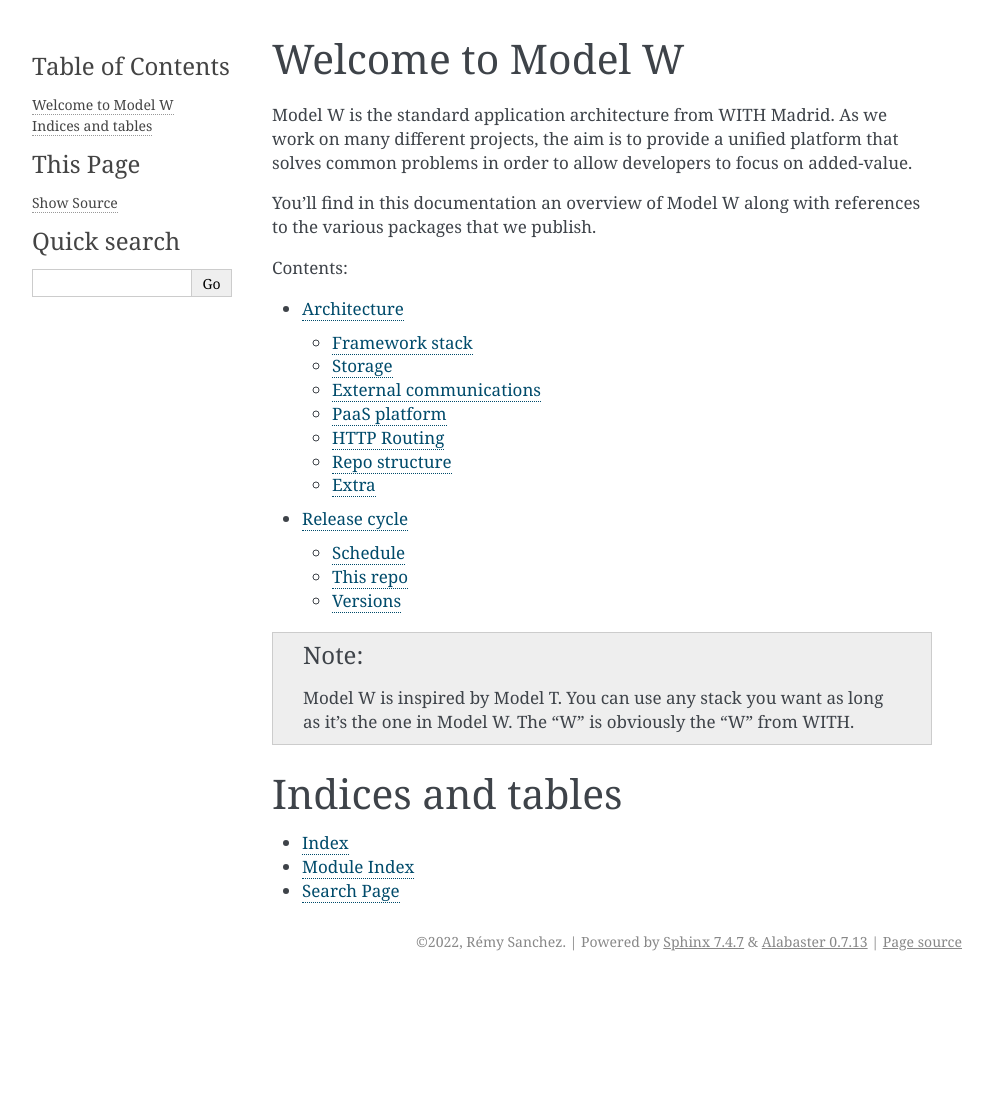
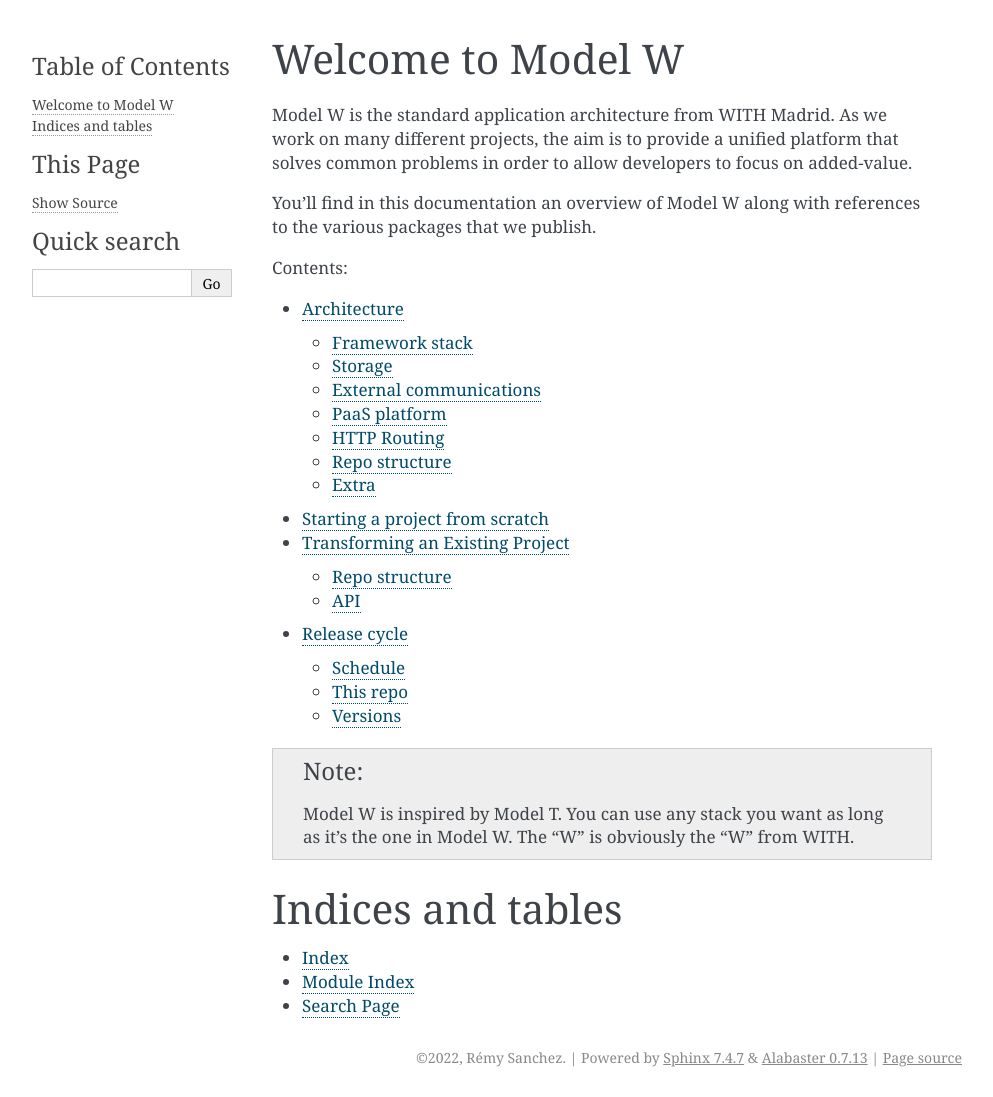
Before and after one commit to ModelW/directory, a Sphinx documentation site: the page built from doc/source/index.rst, in a window 1280 px wide. Shown: the whole page, without its empty margins (148-1141 px from the left). Built offline with Sphinx 7.4.7, drawn with Linux system fonts in a browser that asks for light colours; before the commit the page ends 981 px from its top, so only the background shows below that.

Commit message:
Add to ToC

```diff
--- a/doc/source/index.rst
+++ b/doc/source/index.rst
@@ -14,6 +14,8 @@ to the various packages that we publish.
    :caption: Contents:
 
    architecture
+   from-scratch
+   transform-project
    release-cycle
 
 .. note::
```
